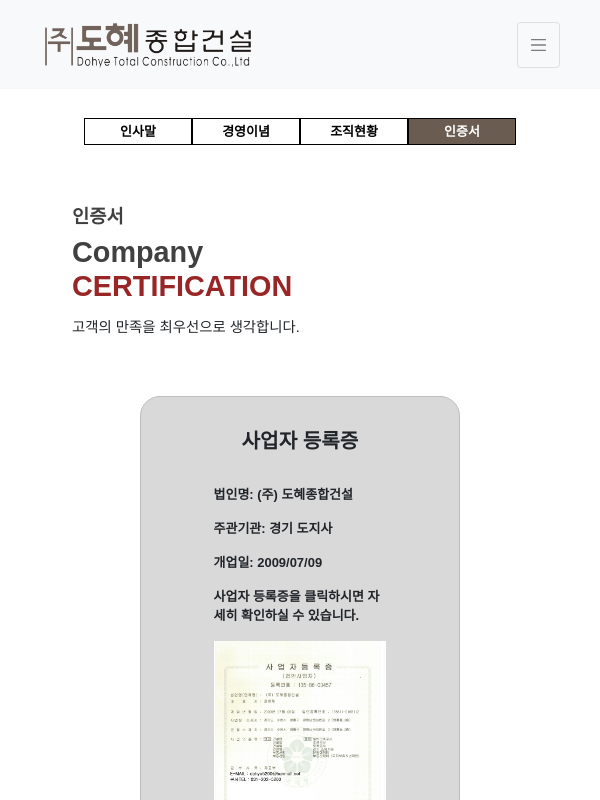
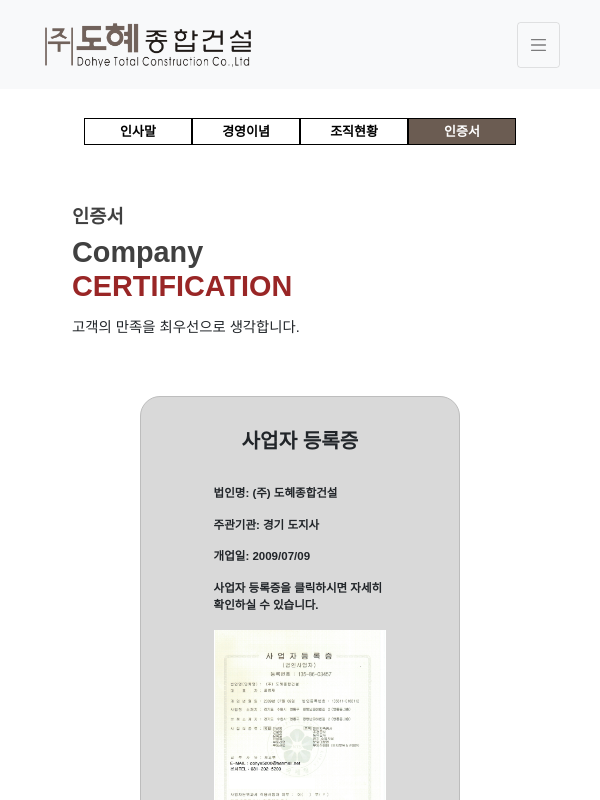
Before and after one commit to jaehunkim0828/dohye-constrution, a React (Create React App) app: page /page1-4 in a window 600 px wide. Shown: the top 800 px of the page. Built offline with nearby package versions, Linux system fonts and the light colour scheme.

Commit message:
fix(font): certification font size

```diff
--- a/src/App.css
+++ b/src/App.css
@@ -168,6 +168,19 @@
     height: 12rem;
   }
 
+  .certification-intro-text {
+    margin: 0.4rem 0;
+    font-weight: 600;
+    font-size: 0.8rem;
+   }
+
+   #certification-intro-name {
+    font-size: 1.3rem;
+  }
+
+  #certification-registration {
+    padding: 1rem 2rem;
+  }
 }
 
 
@@ -328,6 +341,18 @@
     height: 14rem;
   }
 
+  .certification-intro-text {
+    margin: 1rem 0;
+    font-weight: 600;
+   }
+
+   #certification-intro-name {
+    font-size: 1.4rem;
+  }
+
+  #certification-registration {
+    padding: 2rem 4rem;
+  }
 }
 
 @media (min-width: 880px) {
@@ -459,6 +484,18 @@
     height: 14rem;
   }
 
+  .certification-intro-text {
+    margin: 1rem 0;
+    font-weight: 600;
+   }
+
+   #certification-intro-name {
+     font-size: 1.4rem;
+   }
+
+   #certification-registration {
+     padding: 2rem 4rem;
+   }
 }
 
 #nav-list {
@@ -808,7 +845,6 @@
   background-color: rgb(217,217,217);
   border: 0.1rem solid  rgb(189, 189, 189);
   border-radius: 20px;
-  padding: 2rem 4rem;
   display: flex;
   flex-wrap: wrap-reverse;
   justify-content: space-around;
@@ -831,15 +867,9 @@
 
  #certification-intro-name {
    font-weight: 800;
-   font-size: 1.4rem;
    display: flex;
    justify-content: center;
    margin-bottom: 2rem;
- }
-
- .certification-intro-text {
-  margin: 1rem 0;
-  font-weight: 600;
  }
 
 .certification-row{
```
